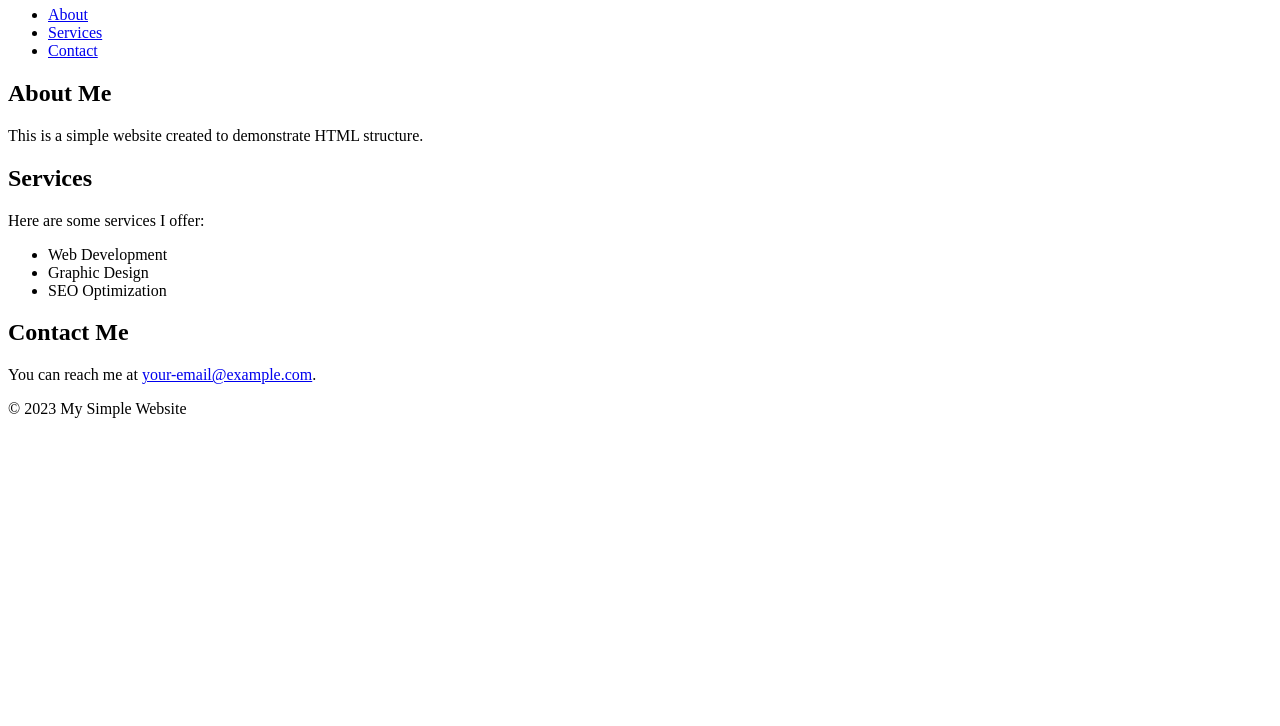
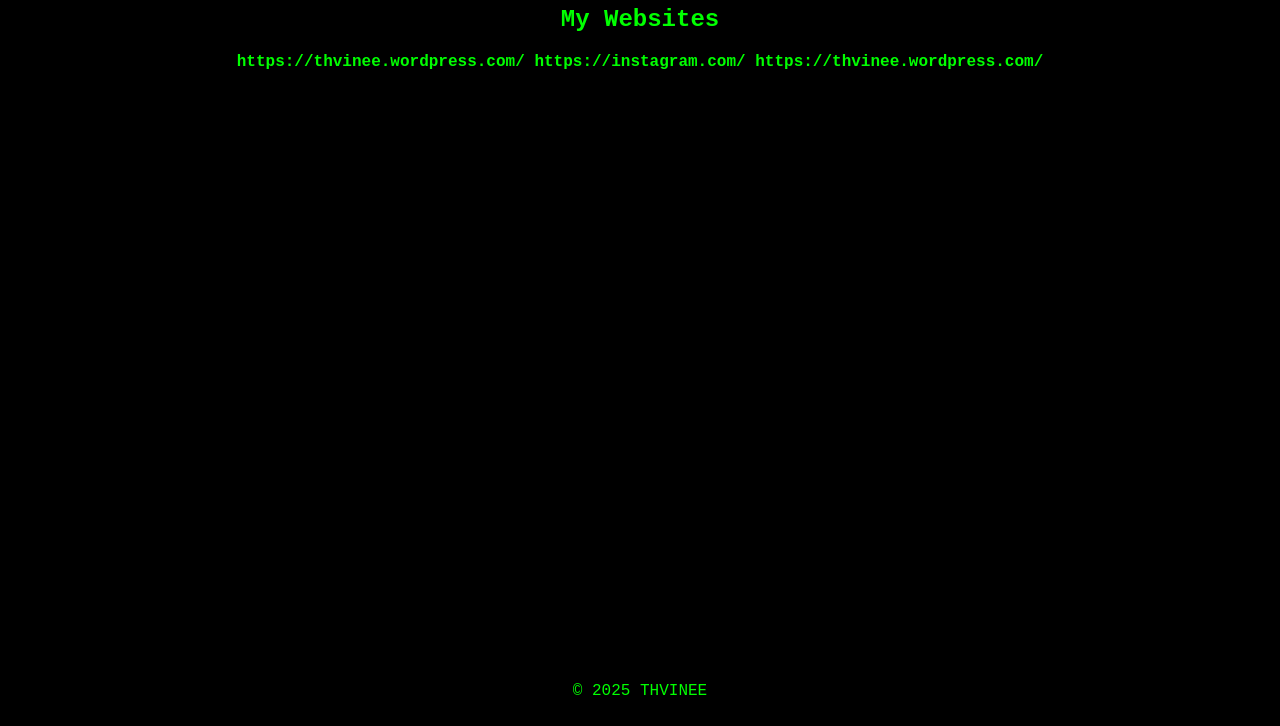
Before and after one commit to thvinee/thvinee.github.io, a plain HTML site: page index.html in a window 1280 px wide. Shown: the part 74-800 px from the top of the page. Drawn offline with Linux system fonts and the light colour scheme.

Commit message:
Update index.html

```diff
--- a/index.html
+++ b/index.html
@@ -3,45 +3,50 @@
 <head>
     <meta charset="UTF-8">
     <meta name="viewport" content="width=device-width, initial-scale=1.0">
-    <title>My Simple Website</title>
-    <link rel="stylesheet" href="styles.css">
+    <title>Vineeth Vijayakumara Pillai Lethakumary</title>
+    <style>
+        body {
+            background-color: black;
+            color: #00ff00; /* Green color */
+            font-family: 'Courier New', Courier, monospace;
+            text-align: center;
+            margin: 0;
+            padding: 0;
+        }
+        a {
+            color: #00ff00;
+            text-decoration: none;
+            font-weight: bold;
+        }
+        a:hover {
+            text-decoration: underline;
+        }
+        footer {
+            position: fixed;
+            bottom: 0;
+            width: 100%;
+            background-color: black;
+            color: #00ff00;
+            padding: 10px 0;
+        }
+    </style>
 </head>
 <body>
     <header>
-        <h1>Welcome to My Website</h1>
-        <nav>
-            <ul>
-                <li><a href="#about">About</a></li>
-                <li><a href="#services">Services</a></li>
-                <li><a href="#contact">Contact</a></li>
-            </ul>
-        </nav>
+        <h1>Spider-Man</h1>
     </header>
 
     <main>
-        <section id="about">
-            <h2>About Me</h2>
-            <p>This is a simple website created to demonstrate HTML structure.</p>
-        </section>
-
-        <section id="services">
-            <h2>Services</h2>
-            <p>Here are some services I offer:</p>
-            <ul>
-                <li>Web Development</li>
-                <li>Graphic Design</li>
-                <li>SEO Optimization</li>
-            </ul>
-        </section>
-
-        <section id="contact">
-            <h2>Contact Me</h2>
-            <p>You can reach me at <a href="mailto:your-email@example.com">your-email@example.com</a>.</p>
-        </section>
+        <h2>My Websites</h2>
+        <p>
+            <a href="Blog" target="_blank">https://thvinee.wordpress.com/</a>
+            <a href="Connect with me" target="_blank">https://instagram.com/</a>
+            <a href="LinkedIn" target="_blank">https://thvinee.wordpress.com/</a>
+        </p>
     </main>
 
     <footer>
-        <p>&copy; 2023 My Simple Website</p>
+        <p>&copy; 2025 THVINEE</p>
     </footer>
 </body>
 </html>
```
